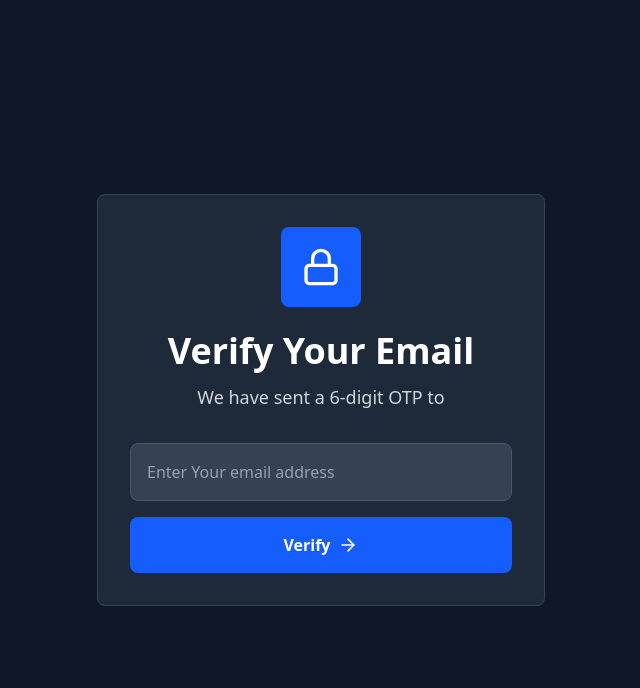
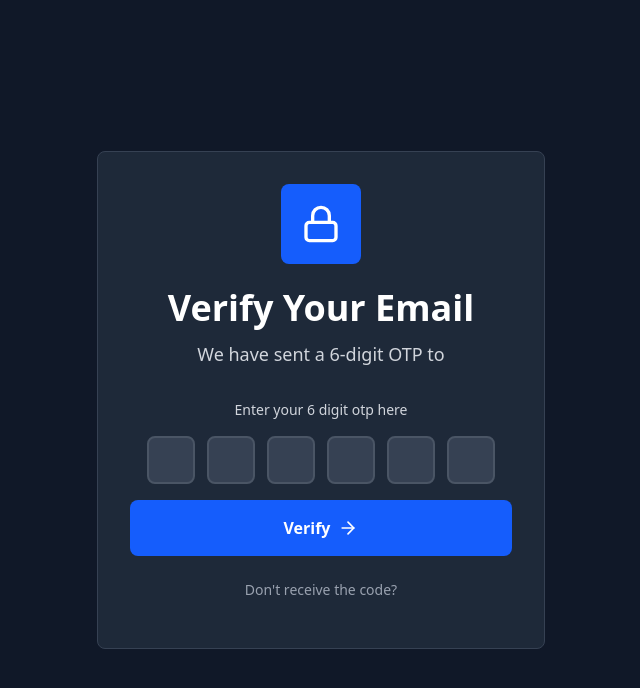
Before and after one commit to Navneetoo7/full-stack-chat-app-with-microservices, a Next.js app in the folder frontend/: page /verify in a window 1280 px wide. Shown: the top 688 px of the page, without its empty margins (319-959 px from the left). Built offline with nearby package versions, Linux system fonts and the light colour scheme.

Commit message:
ui changes for otp text

```diff
--- a/frontend/src/app/login/page.tsx
+++ b/frontend/src/app/login/page.tsx
@@ -56,7 +56,7 @@ const LoginPage = () => {
               <label
                 htmlFor="email"
                 className="block text-sm font-medium text-gray-300 mb-2"
-              ></label>
+              >Email Address</label>
               <input
                 type="email"
                 id="email"
--- a/frontend/src/app/verify/page.tsx
+++ b/frontend/src/app/verify/page.tsx
@@ -9,7 +9,7 @@ const VerifyPage = () => {
   const [error, setError] = useState<string>("");
   const [resendLoading, setResendLoading] = useState<boolean>(false);
   const [timer, setTimer] = useState(60);
-  const inputRefs = useRef<Array<HTMLInputElement>>([]);
+  const inputRefs = useRef<Array<HTMLInputElement | null>>([]);
   const router = useRouter();
 
   const searchParams = useSearchParams();
@@ -37,13 +37,13 @@ const VerifyPage = () => {
 
   const handlePaste = (e: React.ClipboardEvent<HTMLInputElement>): void => {
     e.preventDefault();
+    // const pastedData = e.clipboardData.getData("text").slice(0, 6);
     const pastedData = e.clipboardData.getData("text").slice(0, 6);
-    if (pastedData.length === 6) {
-      const newOtp = pastedData.split("");
+    const digits = pastedData.replace(/\D/g, "").slice(0, 6)
+    if (digits.length === 6) {
+      const newOtp = digits.split("");
       setOtp(newOtp);
-      newOtp.forEach((_, index) => {
-        inputRefs.current[index]?.focus();
-      });
+      inputRefs.current[5]?.focus()
       setError("");
     } else {
       setError("Please paste a valid 6-digit OTP.");
@@ -51,8 +51,8 @@ const VerifyPage = () => {
   };
 
   const handleKeyDown = (
-    e: React.KeyboardEvent<HTMLInputElement>,
-    index: number
+    index: number,
+    e: React.KeyboardEvent<HTMLInputElement>
   ): void => {
     if (e.key === "Backspace" && !otp[index] && index > 0) {
       inputRefs.current[index - 1]?.focus();
@@ -90,18 +90,29 @@ const VerifyPage = () => {
           >
             <div>
               <label
-                htmlFor="email"
-                className="block text-sm font-medium text-gray-300 mb-2"
-              ></label>
-              <input
-                type="email"
-                id="email"
-                className="w-full px-4 py-4 bg-gray-700 border border-gray-600 rounded-lg text-white placeholder-gray-400"
-                placeholder="Enter Your email address"
-                // value={email}
-                // onChange={(e) => setEmail(e.target.value)}
-                required
-              />
+                className="block text-sm font-medium text-gray-300 mb-4 text-center"
+              >
+                Enter your 6 digit otp here
+              </label>
+              <div className="flex justify-center in-checked: space-x-3">
+                {otp.map((digit, index) => (
+                  <input key={index} ref={(el: HTMLInputElement | null) => {
+                    inputRefs.current[index] = el;
+                  }}
+                    type="text"
+                    maxLength={1}
+                    value={digit}
+                    onChange={e => handleInputChange(index, e.target.value)}
+                    onKeyDown={e => handleKeyDown(index, e)}
+                    onPaste={index === 0 ? handlePaste : undefined}
+                    className="w-12 h-12 text-center text-xl font-bold border-2 border-gray-600 rounded-lg bg-gray-700 text-white" />
+                ))}
+              </div>
+              {
+                error && (<div className="bg-red-900 border-red-700 rounded-lg p-3">
+                  <p className="text-red-300 text-sm text-center">{error}</p>
+                </div>
+                )}
               <button
                 type="submit"
                 disabled={loading}
@@ -121,6 +132,11 @@ const VerifyPage = () => {
               </button>
             </div>
           </form>
+          <div className="mt-6 text-center">
+            <p className="text-gray-400 text-sm mb-4">Don't receive the code?</p>
+            {timer>0 ? <p className=""></p>: <button className="text-blue-400 hover: text-blue-300 font-medium text-sm disabled: opacity-50"
+            disabled={resendLoading}  >{resendLoading?"sending...":"Resend Code"}</button> }
+          </div>
         </div>
       </div>
     </div>
```
